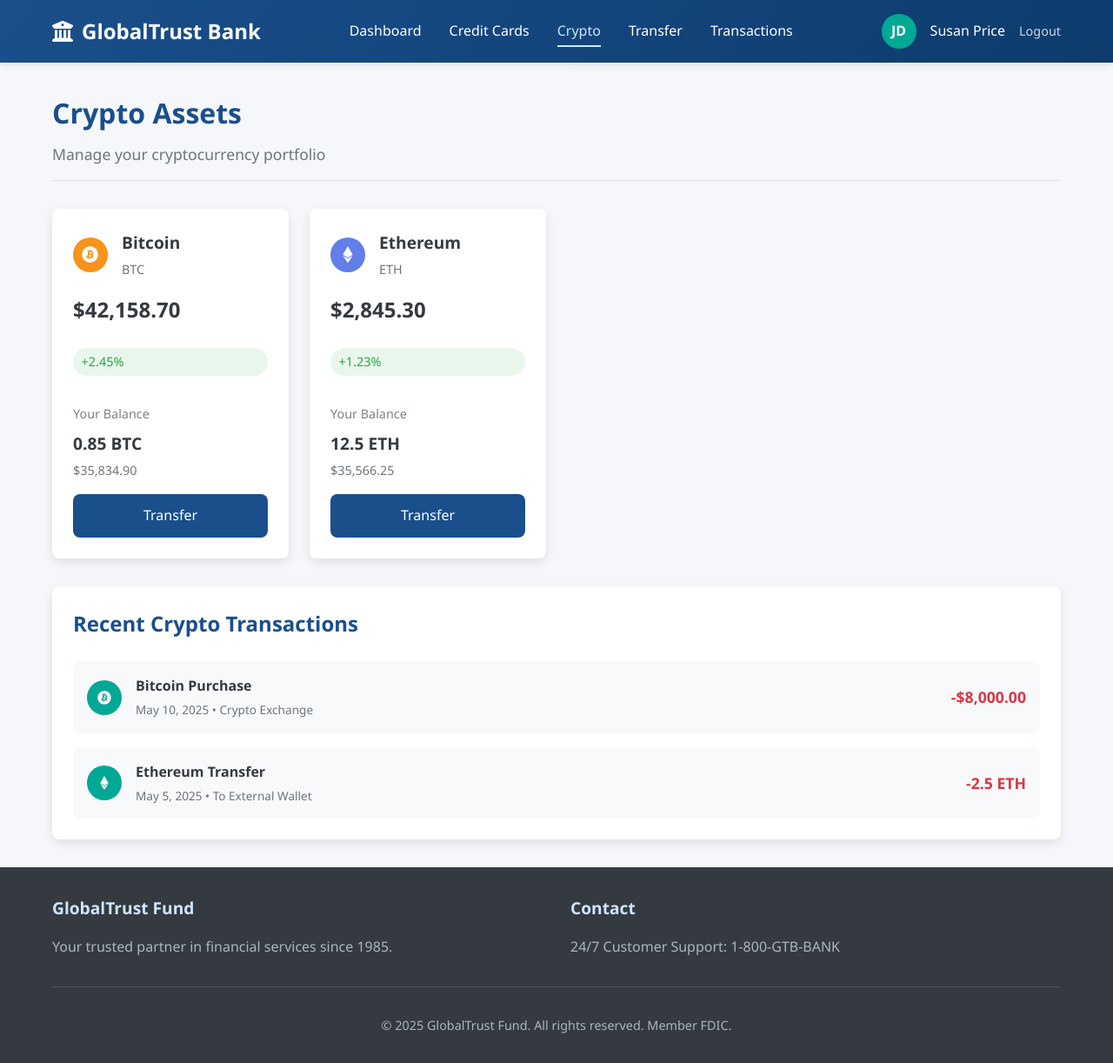
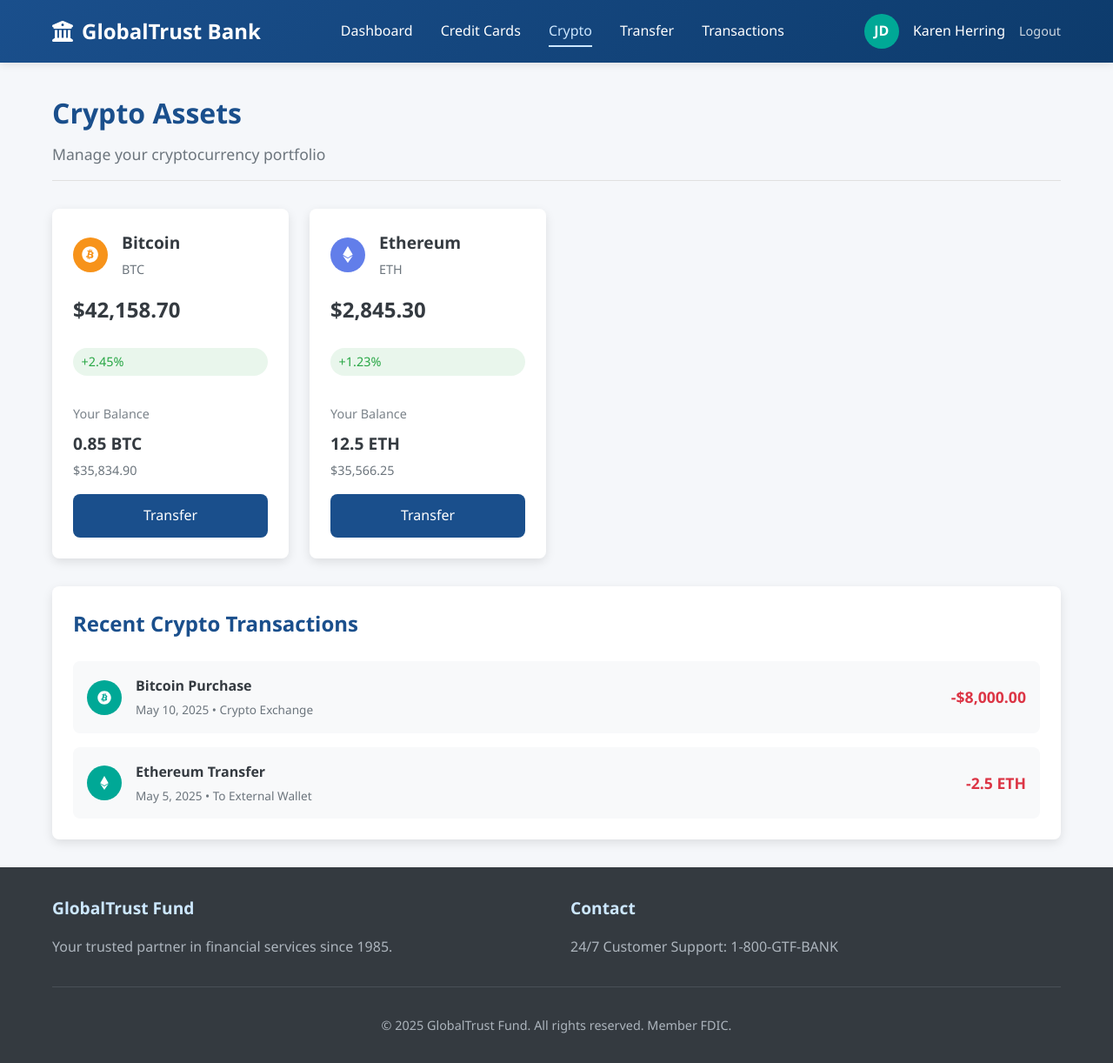
Before and after one commit to phonix756/PAYMENT-FOR-KAREN_HERRING, a plain HTML site: page crypto.html in a window 1280 px wide. Shown: the whole page at 87% size. Drawn offline with Linux system fonts and the light colour scheme.

Commit message:
Update crypto.html

```diff
--- a/crypto.html
+++ b/crypto.html
@@ -25,7 +25,7 @@
                 </nav>
                 <div class="user-info">
                     <div class="user-avatar">JD</div>
-                    <span>Susan Price</span>
+                    <span>Karen Herring</span>
                     <a href="index.html" class="logout-btn">Logout</a>
                 </div>
             </div>
@@ -123,7 +123,7 @@
                 </div>
                 <div class="footer-section">
                     <h3>Contact</h3>
-                    <p>24/7 Customer Support: 1-800-GTB-BANK</p>
+                    <p>24/7 Customer Support: 1-800-GTF-BANK</p>
                 </div>
             </div>
             <div class="footer-bottom">
```
